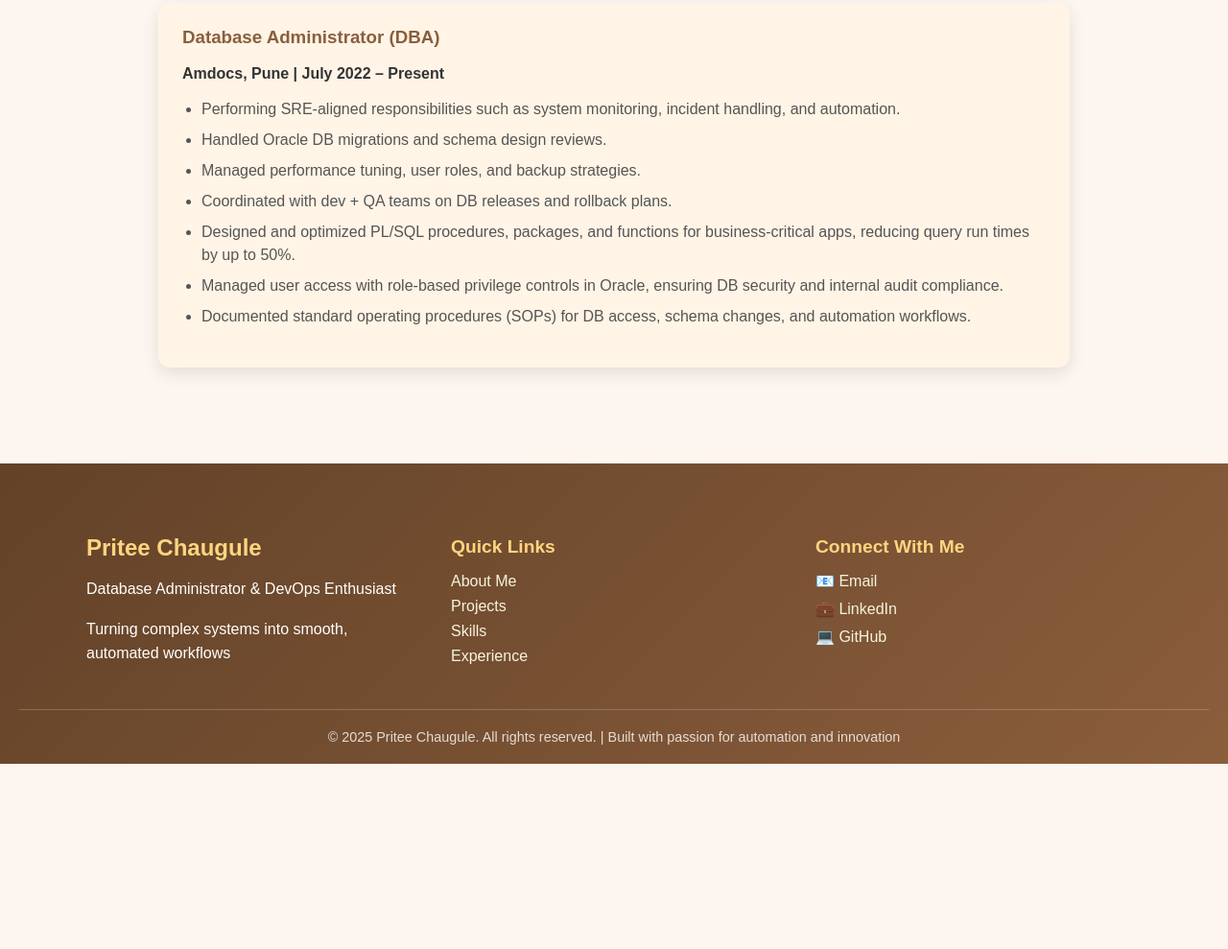
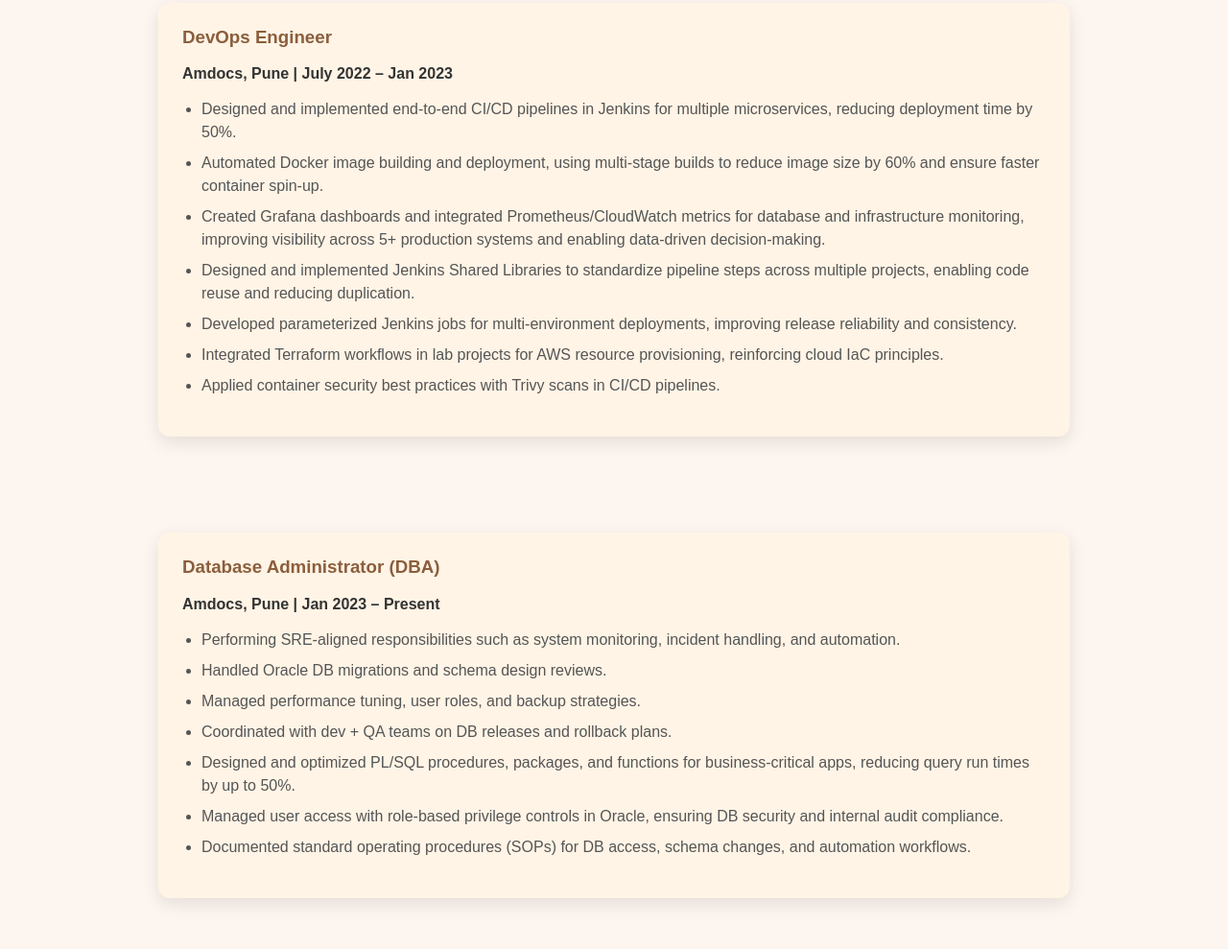
Before and after one commit to Pritee-c/Portfolio, a plain HTML site: page index.html in a window 1280 px wide. Shown: the part 2776-3765 px from the top of the page at 96% size. Before the commit the page ends 3572 px from the top, so only its background shows below. Drawn offline with Linux system fonts and the light colour scheme.

Commit message:
edit experience section

```diff
--- a/index.html
+++ b/index.html
@@ -1316,11 +1316,33 @@
   </section>
 
   <!-- Current Experience -->
-  <section id="experience" class="fade-in">
+    <section id="experience" class="fade-in">
     <h2>Current Experience</h2>
     <div class="experience-card">
+      <h3>DevOps Engineer</h3>
+      <p><strong>Amdocs, Pune | July 2022 – Jan 2023</strong></p>
+      <ul>
+        <li>Designed and implemented end-to-end CI/CD pipelines in Jenkins for multiple microservices, reducing deployment
+time by 50%.</li>
+        <li>Automated Docker image building and deployment, using multi-stage builds to reduce image size by 60% and ensure
+faster container spin-up.</li>
+        <li>Created Grafana dashboards and integrated Prometheus/CloudWatch metrics for database and infrastructure
+monitoring, improving visibility across 5+ production systems and enabling data-driven decision-making.</li>
+        <li>Designed and implemented Jenkins Shared Libraries to standardize pipeline steps across multiple projects, enabling
+code reuse and reducing duplication.</li>
+        <li>Developed parameterized Jenkins jobs for multi-environment deployments, improving release reliability and
+consistency.</li>
+        <li> Integrated Terraform workflows in lab projects for AWS resource provisioning, reinforcing cloud IaC principles.</li>
+        <li>Applied container security best practices with Trivy scans in CI/CD pipelines.</li>
+      </ul>
+    </div>
+  </section>
+
+  <section id="experience" class="fade-in">
+
+    <div class="experience-card">
       <h3>Database Administrator (DBA)</h3>
-      <p><strong>Amdocs, Pune | July 2022 – Present</strong></p>
+      <p><strong>Amdocs, Pune | Jan 2023 – Present</strong></p>
       <ul>
         <li>Performing SRE-aligned responsibilities such as system monitoring, incident handling, and automation.</li>
         <li>Handled Oracle DB migrations and schema design reviews.</li>
@@ -1332,6 +1354,7 @@
       </ul>
     </div>
   </section>
+
 
   <!-- Footer -->
   <footer class="footer fade-in">
```
